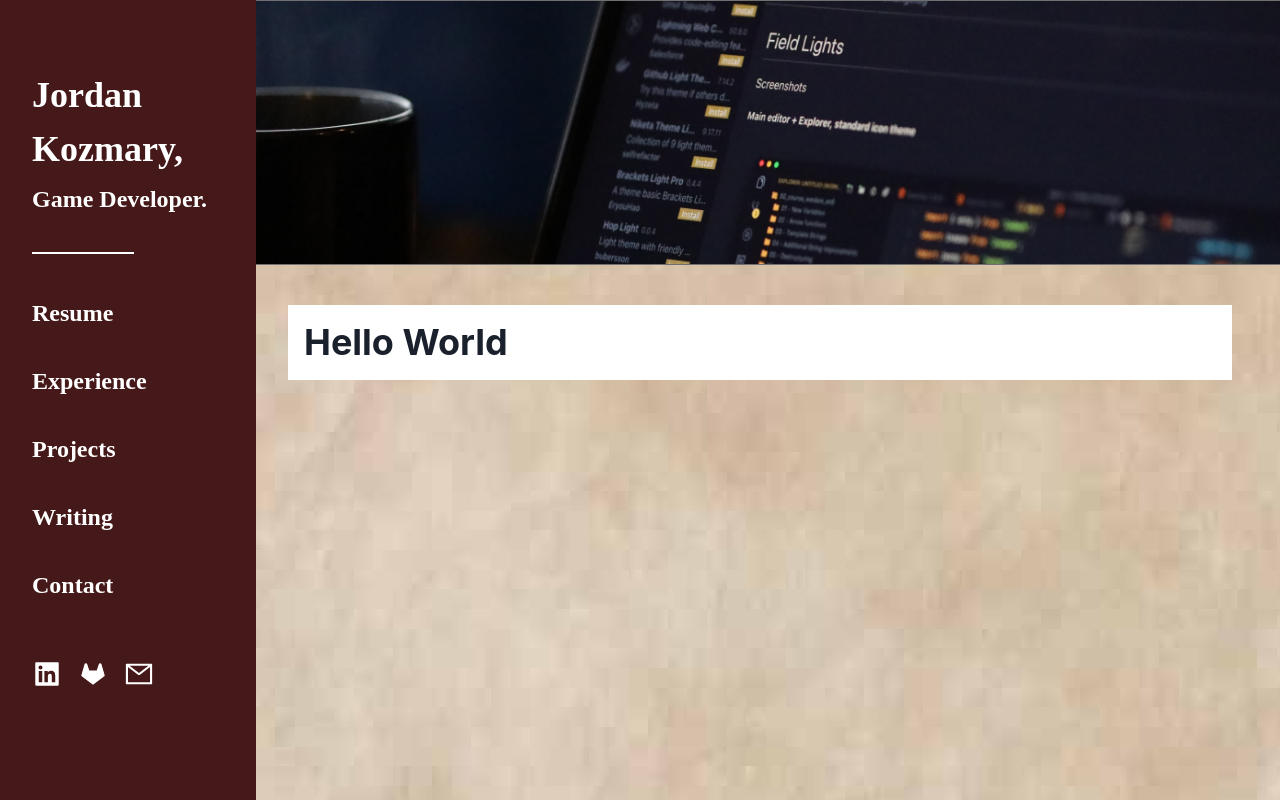
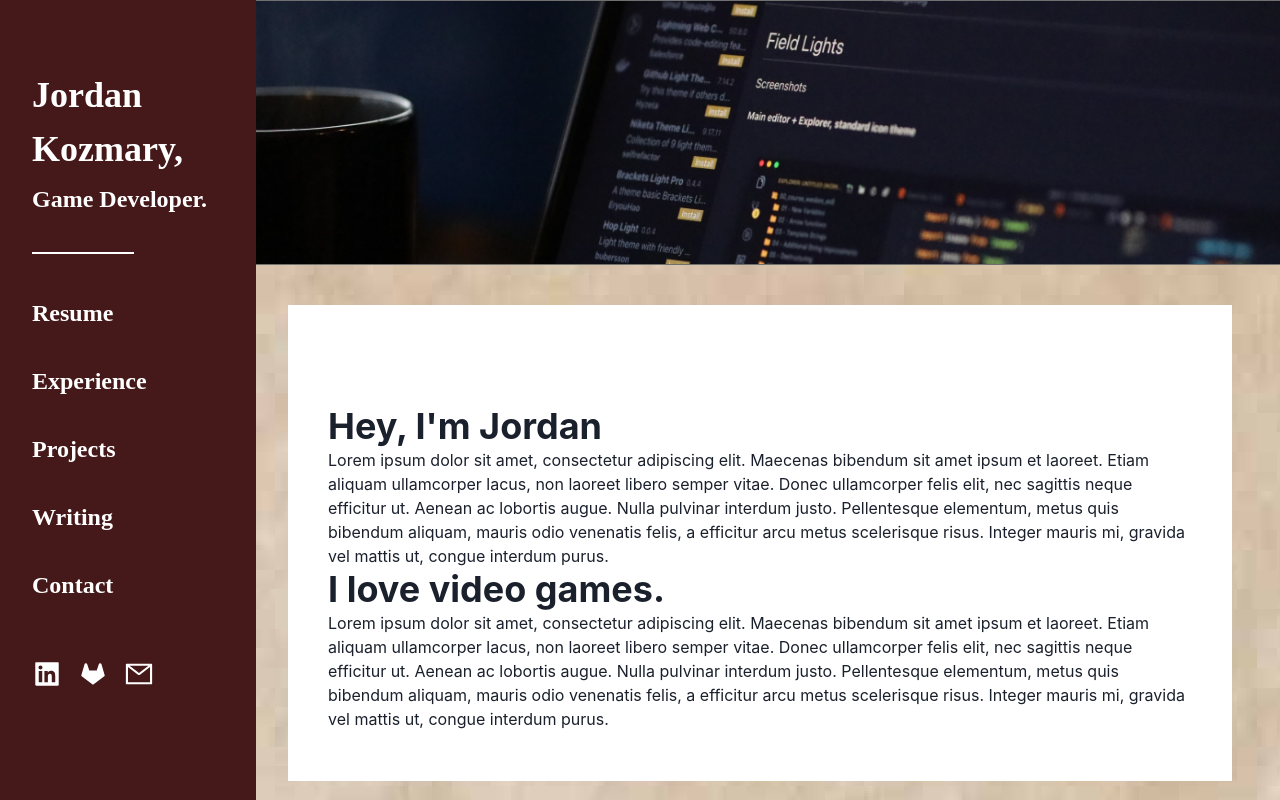
Before and after one commit to terminaltraces/ragbinder-portfolio, a Next.js app: page / in a window 1280 px wide. Shown: the top 800 px of the page. Built offline with nearby package versions, Linux system fonts and the light colour scheme; a web font is replaced by a local one.

Commit message:
Added sample text & spacing for layout/main page.

```diff
--- a/src/components/layout.tsx
+++ b/src/components/layout.tsx
@@ -63,7 +63,10 @@ export default function Layout({ children }) {
         mr={{ base: 0, md: 12 }}
         position="relative"
         top={{base: "25px", md: "40px"}}
-        p="4"
+        pt="100px"
+        pl="40px"
+        pr="40px"
+        pb="50px"
         bg="white">
         {children}
       </Box>
--- a/src/pages/index.tsx
+++ b/src/pages/index.tsx
@@ -1,8 +1,23 @@
 import { NextPage } from "next";
-import { Heading } from "@chakra-ui/react";
+import { Heading, Text, Card, CardHeader, CardBody, CardFooter } from "@chakra-ui/react";
 
 const IndexPage: NextPage = () => {
-    return <Heading>Hello World</Heading>;
+    return <>
+        <Heading>Hey, I'm Jordan</Heading>
+        <Text>Lorem ipsum dolor sit amet, consectetur adipiscing elit. Maecenas bibendum sit amet ipsum et laoreet. Etiam aliquam ullamcorper lacus, non
+laoreet libero semper vitae. Donec ullamcorper felis elit, nec sagittis neque efficitur ut. Aenean ac lobortis augue. Nulla pulvinar interdum justo.
+Pellentesque elementum, metus quis bibendum aliquam, mauris odio venenatis felis, a efficitur arcu metus scelerisque risus. Integer mauris mi,
+gravida vel mattis ut, congue interdum purus.</Text>
+        <Heading>I love video games.</Heading>
+        <Text>Lorem ipsum dolor sit amet, consectetur adipiscing elit. Maecenas bibendum sit amet ipsum et laoreet. Etiam aliquam ullamcorper lacus, non
+laoreet libero semper vitae. Donec ullamcorper felis elit, nec sagittis neque efficitur ut. Aenean ac lobortis augue. Nulla pulvinar interdum justo.
+Pellentesque elementum, metus quis bibendum aliquam, mauris odio venenatis felis, a efficitur arcu metus scelerisque risus. Integer mauris mi,
+gravida vel mattis ut, congue interdum purus.</Text>
+        <Card></Card>
+        <Card></Card>
+        <Card></Card>
+    </>;
+
 };
 
 export default IndexPage;
```
